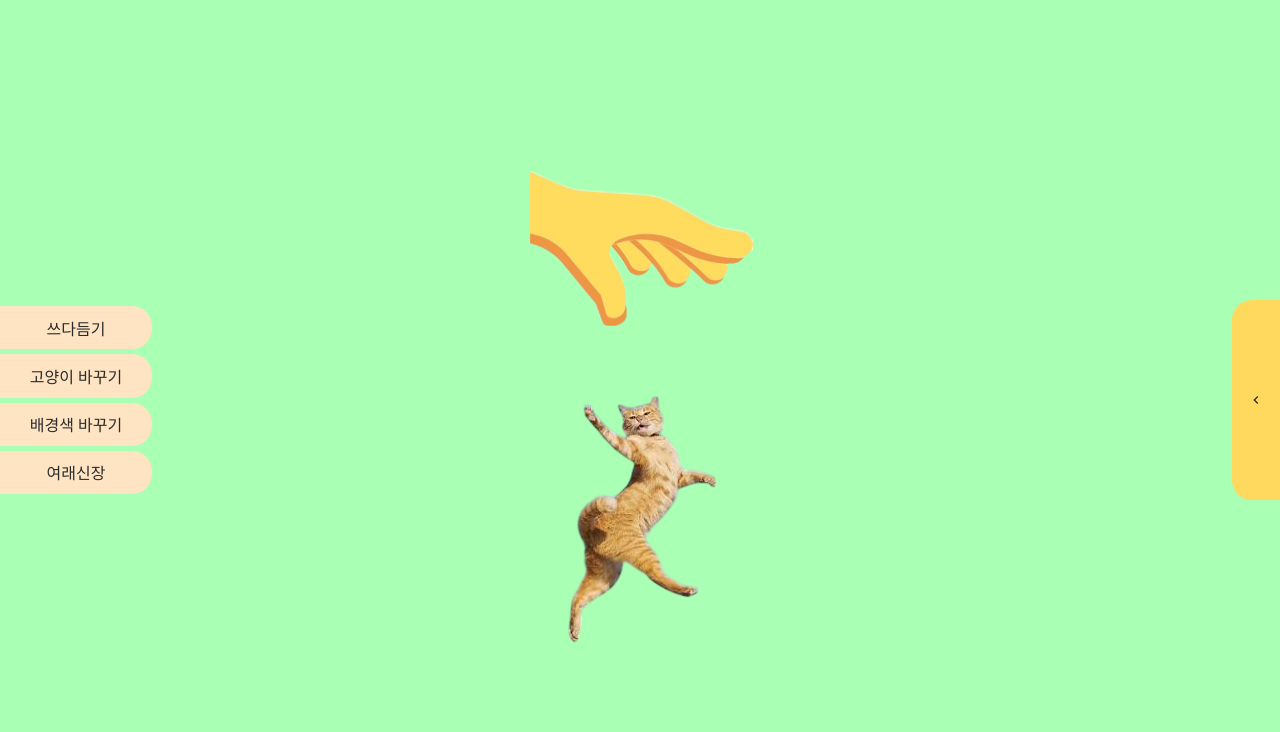
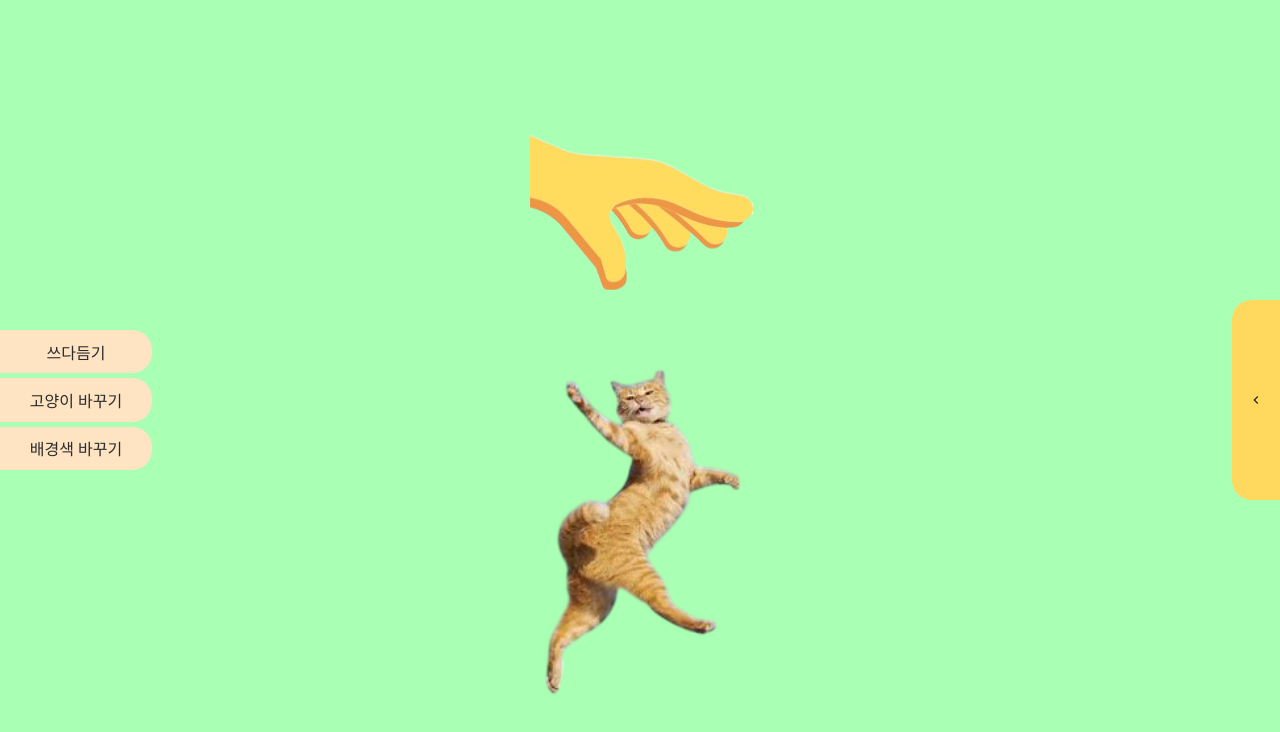
Before and after one commit to kmhyomin/petTheCat, a React (Vite) app: page / in a window 1280 px wide. Shown: the top 732 px of the page. Built offline with nearby package versions, Linux system fonts and the light colour scheme.

Commit message:
init : 여래신장 기능 다 뺌...

```diff
--- a/src/App.module.css
+++ b/src/App.module.css
@@ -13,6 +13,7 @@
   align-items: center;
   background-color: var(--bgColor);
   justify-content: center;
+  overflow: hidden;
 }
 
 button {
--- a/src/Hooks/catContext.tsx
+++ b/src/Hooks/catContext.tsx
@@ -23,8 +23,6 @@ interface ICatContextType {
   setIsBgChangeShow: React.Dispatch<React.SetStateAction<boolean>>;
   bgColor: string;
   setBgColor: React.Dispatch<React.SetStateAction<string>>;
-  ALotOfPalm: number;
-  setALotOfPalm: React.Dispatch<React.SetStateAction<number>>;
 }
 
 export const CatContext = createContext<ICatContextType | null>(null);
@@ -36,7 +34,6 @@ export const CatProvider = ({ children }: { children: React.ReactNode }) => {
   const [catPhotos, setCatPhotos] = useState<ICatPhoto[]>([defaultCat]);
   const [currentCat, setCurrentCat] = useState(defaultCat.url);
   const [bgColor, setBgColor] = useState('#a9ffb4');
-  const [ALotOfPalm, setALotOfPalm] = useState(1);
 
   const handlePetPet = useCallback(() => {
     if (!isMoving) {
@@ -61,8 +58,6 @@ export const CatProvider = ({ children }: { children: React.ReactNode }) => {
         setIsBgChangeShow,
         bgColor,
         setBgColor,
-        ALotOfPalm,
-        setALotOfPalm,
       }}
     >
       {children}
--- a/src/components/Btns/Btns.tsx
+++ b/src/components/Btns/Btns.tsx
@@ -8,8 +8,6 @@ export default function Btns() {
     setCatPhotos,
     isBgChangeShow,
     setIsBgChangeShow,
-    ALotOfPalm,
-    setALotOfPalm,
   } = useCat();
 
   const [imgHeight, setImgHeight] = useState(0);
@@ -39,8 +37,6 @@ export default function Btns() {
       const files = e.currentTarget.files;
       if (!files) return;
 
-      //e.currentTarget => input
-
       const filesArray = Array.from(files);
       const previewPhotoDate: ICatPhoto[] = [];
 
@@ -60,11 +56,6 @@ export default function Btns() {
     },
     [getImgWH],
   );
-
-  const plamCount = () => {
-    setALotOfPalm((prev) => prev + 1);
-  };
-  console.log('여래신장!!', ALotOfPalm);
 
   return (
     <>
@@ -97,9 +88,7 @@ export default function Btns() {
         >
           {isBgChangeShow ? <p>배경색 그만 바꾸기</p> : <p>배경색 바꾸기</p>}
         </div>
-        <div className={styles.btn} onClick={plamCount}>
-          여래신장
-        </div>
+
       </div>
     </>
   );
--- a/src/components/PetCat/petCat.module.css
+++ b/src/components/PetCat/petCat.module.css
@@ -4,7 +4,9 @@
   align-items: center;
   user-select: none;
   -webkit-user-drag: none;
+  max-height: 37.5rem;
 }
+
 .petHand {
   width: 14.0625rem;
   transition: transform 0.2s ease-in-out;
@@ -13,15 +15,15 @@
 .petHand img {
   width: 100%;
   max-width: 300px;
-  transition: transform 0.3s ease-in-out;
 }
 .catImg {
+  width: 100%;
+  max-width: 18.75rem;
   transition: transform 0.5s ease-in-out;
   transform-origin: bottom center;
 }
 .catImg img {
   width: 100%;
-  max-width: 18.75rem;
 }
 .activePetHand {
   transform: translateY(var(--move-y, 200px));
--- a/src/components/PetCat/petCat.tsx
+++ b/src/components/PetCat/petCat.tsx
@@ -3,19 +3,18 @@ import styles from './petCat.module.css';
 import { useCat } from '../../Hooks/catContext.tsx';
 
 export const PetCat = () => {
-  const { isMoving, currentCat, ALotOfPalm, setALotOfPalm } = useCat();
+  const { isMoving, currentCat } = useCat();
   const catRef = useRef<HTMLDivElement>(null);
   const [moveY, setMoveY] = useState(0);
 
   const calcHeight = () => {
     const realHeight = catRef.current?.offsetHeight || 0;
-    const isHeightSmall = realHeight < 200;
-    console.log('isHeightSmall ?? :', isHeightSmall);
+    const isHeightSmall = realHeight < 220;
 
     if (catRef.current) {
       setMoveY(realHeight * 0.6);
       if (isHeightSmall) {
-        setMoveY(realHeight * 0.9);
+        setMoveY(realHeight * 0.8);
       }
     }
   };
@@ -25,34 +24,28 @@ export const PetCat = () => {
     if (imgElement) {
       if (imgElement.complete) calcHeight();
       else imgElement.onload = calcHeight;
-      // onload 함수는 페이지가 로드되면 자동으로 실행되는 전역 콜백 함수임.
-      // 근데 useEffet에 달았으니 catImg가 바뀔때마다 실행하는 것임!!
     }
 
     window.addEventListener('resize', calcHeight);
-    // 창의 크기가 바뀌면 사진의 크기도 바뀌기 때문에 calcHeight을 실행해 주는것.
-    // 근데 왜 ()가 붙지 않았뜸?
-    // 그 이유는 ()은 지금 당장 진행시켜. 임
-    // ()를 안 붙이면 필요할때 써~ 너낌임
-    // 브라우저야, 지금 당장 실행하지 말고 나중에 resize 이벤트가 발생하면
-    // 이 함수를 실행해줘~ 라고 예약을 거는것임.
-
-    console.log('moveY : ', moveY);
 
     return () => window.removeEventListener('resize', calcHeight);
-    // 뒷정리 코드임. 자세한 설명은 26.05.13일자 노션에 있뜸!
   }, [currentCat]);
 
   return (
     <div className={styles.petCatBox}>
       <div
-        className={`${styles.petHand} ${isMoving ? styles.activePetHand : null}`}
-        style={{ '--move-y': `${moveY}px` } as React.CSSProperties}
+        className={`${styles.petHand} ${isMoving ? styles.activePetHand : ''}`}
+        style={
+          {
+            '--move-y': `${moveY}px`,
+          } as React.CSSProperties
+        }
       >
         <img src="./../petHand.png" alt="쓰다듬는 소온" />
       </div>
+
       <div
-        className={`${styles.catImg} ${isMoving ? styles.squeshCat : null}`}
+        className={`${styles.catImg} ${isMoving ? styles.squeshCat : ''}`}
         ref={catRef}
       >
         <img src={currentCat} alt="쓰다듬기 위한 굉이 사진" />
```
